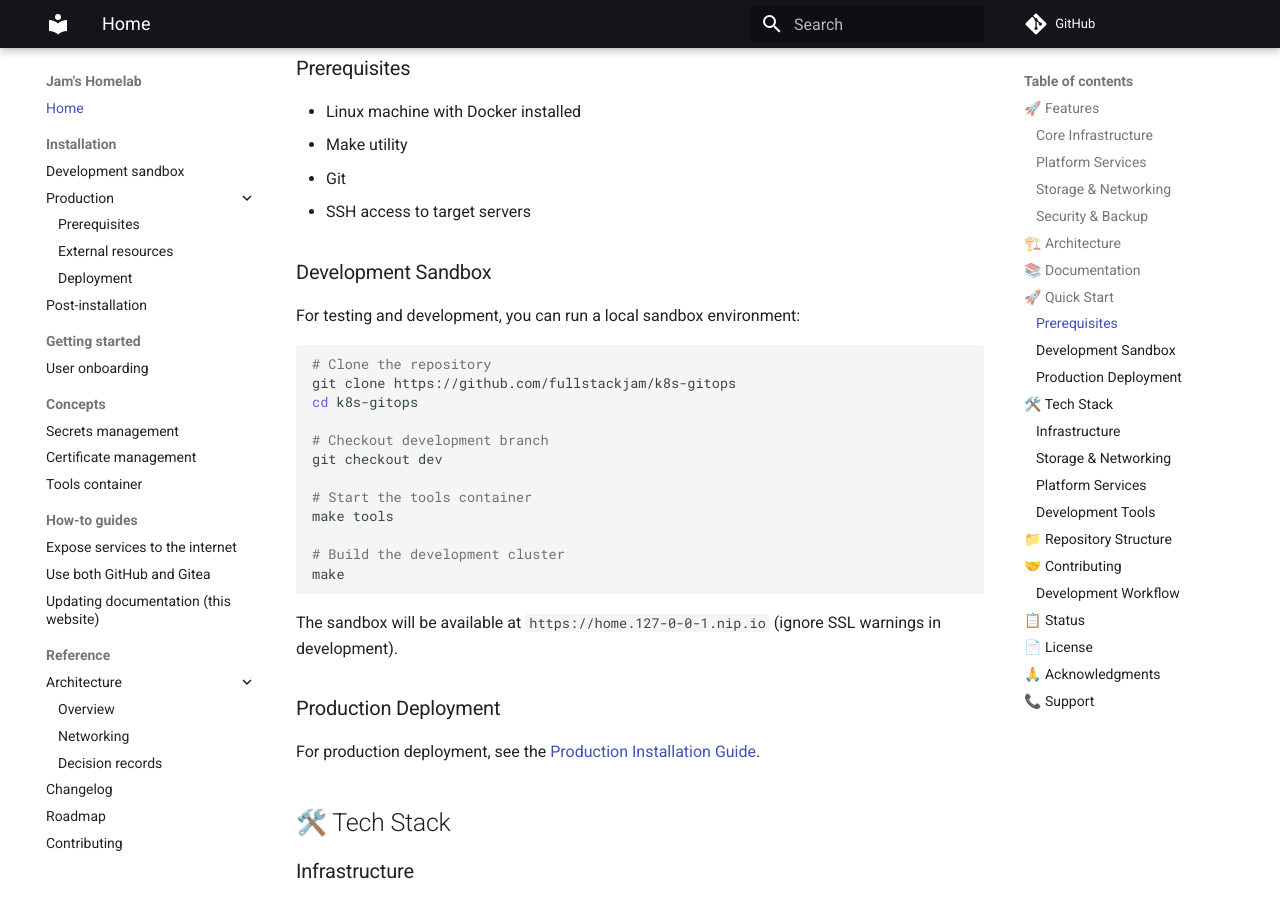
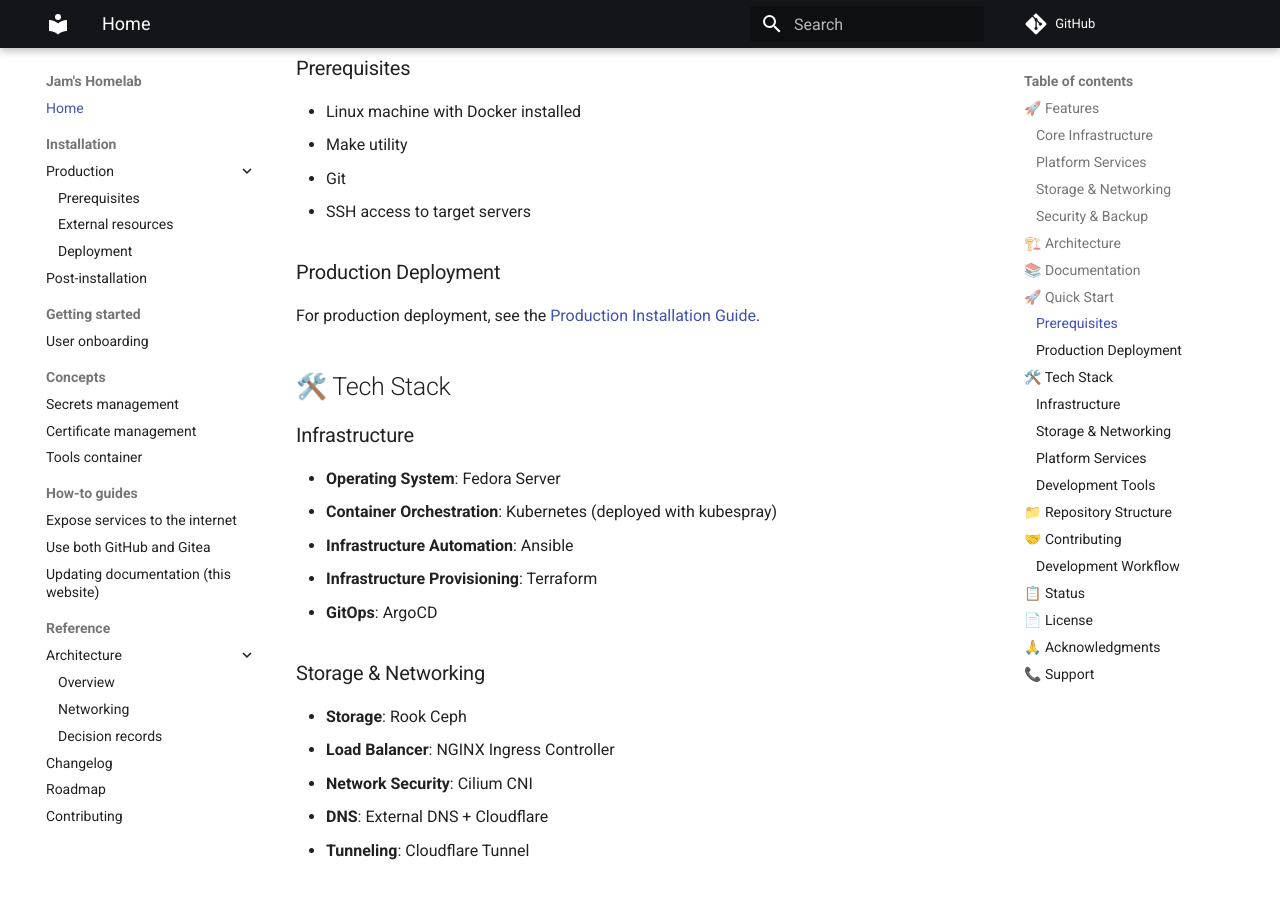
Before and after one commit to fullstackjam/k8s-gitops, an MkDocs documentation site: the page built from docs/index.md, in a window 1280 px wide and 900 px high, scrolled down 2182 px. Built offline with MkDocs 1.6.1 and Material for MkDocs 9.7.7, drawn with Linux system fonts in a browser that asks for light colours; comment, search, counter and statistics services are not loaded; some of the changed text lies outside the part shown.

Commit message:
feat: remove Development Sandbox functionality
- Remove Development Sandbox section from README
- Delete docs/installation/sandbox.md file
- Remove sandbox navigation from mkdocs.yml
- Update post-installation.md to remove sandbox references
- Update test comments to remove sandbox environment references
- Simplify development workflow to focus on production deployment

````diff
--- a/README.md
+++ b/README.md
@@ -80,27 +80,6 @@
 - Git
 - SSH access to target servers
 
-### Development Sandbox
-
-For testing and development, you can run a local sandbox environment:
-
-```bash
-# Clone the repository
-git clone https://github.com/fullstackjam/k8s-gitops
-cd k8s-gitops
-
-# Checkout development branch
-git checkout dev
-
-# Start the tools container
-make tools
-
-# Build the development cluster
-make
-```
-
-The sandbox will be available at `https://home.127-0-0-1.nip.io` (ignore SSL warnings in development).
-
 ### Production Deployment
 
 For production deployment, see the [Production Installation Guide](https://k8s-gitops.fullstackjam.com/installation/production/).
@@ -163,7 +142,7 @@
 1. Fork the repository
 2. Create a feature branch from `upstream/master`
 3. Make your changes
-4. Test your changes with the sandbox environment
+4. Test your changes locally
 5. Submit a pull request
 
 ## 📋 Status
--- a/mkdocs.yml
+++ b/mkdocs.yml
@@ -36,7 +36,6 @@
 nav:
   - Home: index.md
   - Installation:
-    - installation/sandbox.md
     - Production:
       - installation/production/prerequisites.md
       - installation/production/external-resources.md
````
Also changed, not shown: docs/installation/post-installation.md (+1 -1 lines), docs/installation/sandbox.md (deleted, +0 -86 lines), 1 other file.
